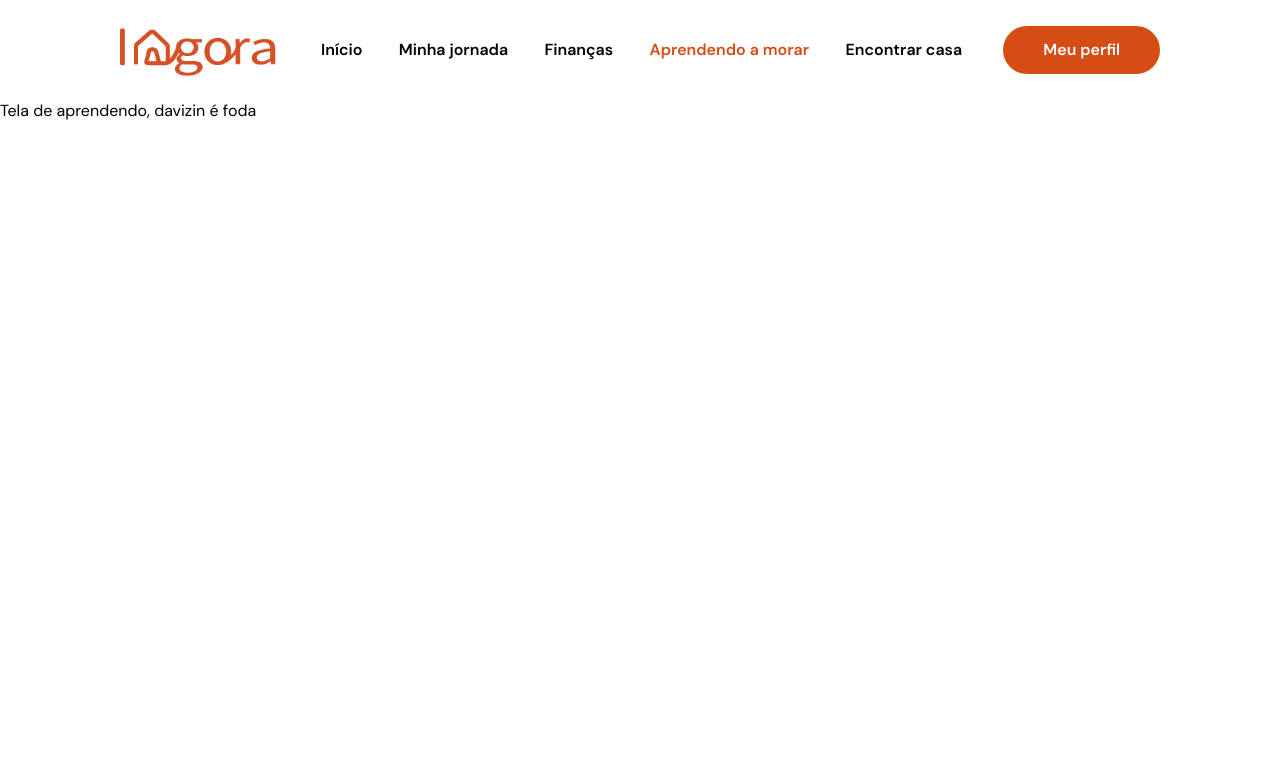
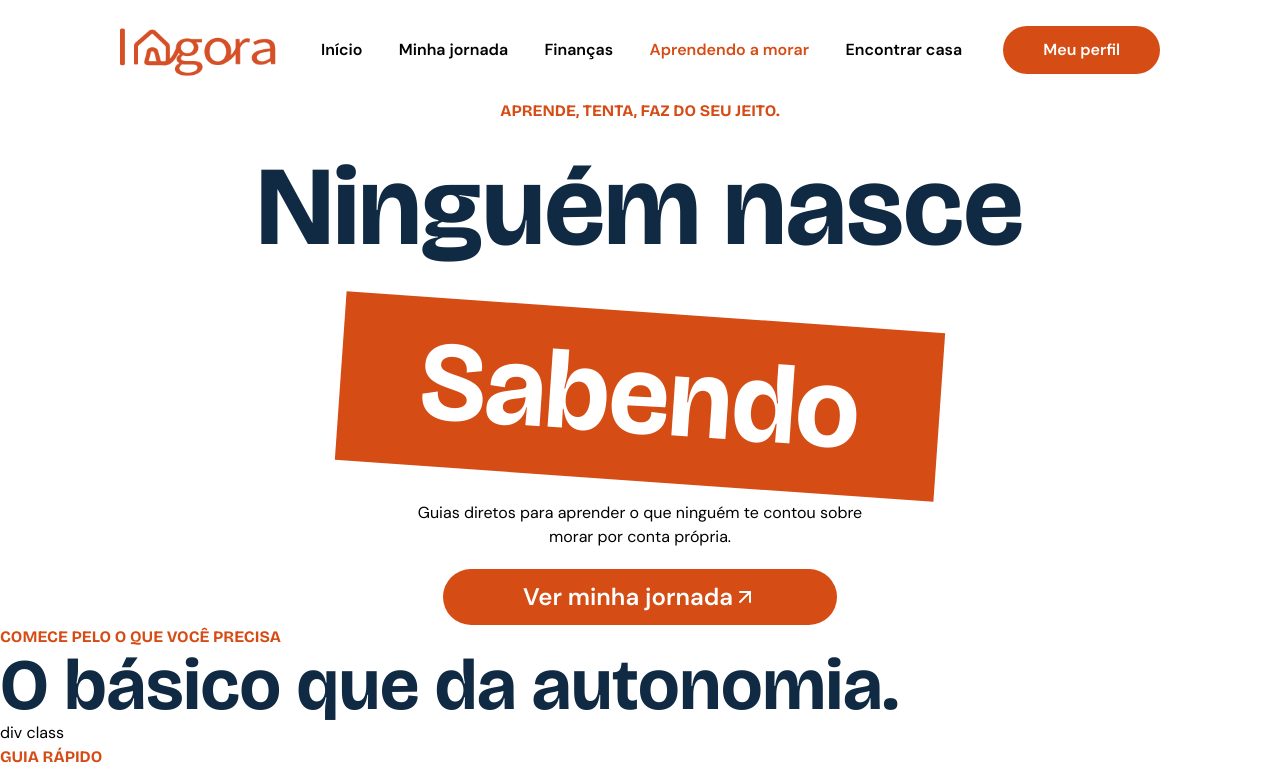
Before and after one commit to IAgoraApp/frontend, a React (Vite) app: page /aprendendo in a window 1280 px wide. Shown: the top 775 px of the page. Built offline with nearby package versions, Linux system fonts and the light colour scheme.

Commit message:
:sparkles: (Aprendendo) Iniciei a tela de aprendendo a morar

```diff
--- a/src/features/aprendendo/aprendendo.jsx
+++ b/src/features/aprendendo/aprendendo.jsx
@@ -1,7 +1,31 @@
+import Footer from '../../shared/footer'
+
 export default function Aprendendo() {
   return (
+    <>
     <main>
-      <h1>Tela de aprendendo, davizin é foda</h1>
+      <div className= "flex w-full items-center flex-col justify-center">
+      <h2 class="font-heading text-1xl font-bold uppercase text-(--laranja-principal) ">APRENDE, TENTA, FAZ DO SEU JEITO.</h2>
+      <h1 class="max-w-full text-[clamp(2.25rem,8.8vw,8rem)] font-heading text-(--azul-titulo) font-bold">Ninguém nasce</h1>
+      <div class="bg-(--laranja-principal) max-w-full w-fit px-6 sm:px-12 lg:px-20 rotate-4 mt-5 mb-5 hover:rotate-0 transition-all duration-300"><p class="text-[clamp(2.25rem,8.8vw,8rem)] font-heading text-white font-bold">Sabendo</p></div>
+      <p class="text-center">Guias diretos para aprender o que ninguém te contou sobre <br/> morar por conta própria.</p>
+      <button class="inline-flex items-center justify-center transition-colors cursor-pointer rounded-full px-10 py-3 font-semibold bg-(--laranja-principal) text-white hover:opacity-80 mt-5 max-w-full font-bold px-8 sm:px-20 text-xl sm:text-2xl">Ver minha jornada<svg xmlns="http://www.w3.org/2000/svg" width="24" height="24" viewBox="0 0 24 24" fill="none" stroke="currentColor" stroke-width="2" stroke-linecap="round" stroke-linejoin="round" class="lucide lucide-arrow-up-right" aria-hidden="true"><path d="M7 7h10v10"></path><path d="M7 17 17 7"></path></svg></button>
+         </div>
+
+      <div>
+      <h2 class="font-heading text-1xl font-bold uppercase text-(--laranja-principal) ">COMECE PELO O QUE VOCÊ PRECISA</h2>
+      <h2 class="font-heading font-heading text-4xl font-bold text-(--azul-titulo) text-4xl! sm:text-5xl! lg:text-7xl!">O básico que da autonomia.</h2>
+      </div>
+      div class
+        <h2 class="font-heading text-1xl font-bold uppercase text-(--laranja-principal) ">GUIA RÁPIDO</h2>
+        <h1 class="font-heading font-heading text-4xl font-bold text-(--azul-titulo) text-4xl! sm:text-5xl! lg:text-7xl!">A primeira semana no seu canto.</h1>
+       <h2 class="font-heading font-heading text-4xl font-bold text-(--azul-titulo) text-white text-4xl! sm:text-5xl! lg:text-7xl! mb-10">Em que momento você está?</h2>
+          <h2 class="font-heading text-1xl font-bold uppercase text-white ">Encontre empresas para o que precisa de cuidado especializado.</h2>
+
+
     </main>
+    <Footer />
+    </>
   );
+
 }
```
Also changed, not shown: 1 other file (tests, documents, lock files or other folders).
